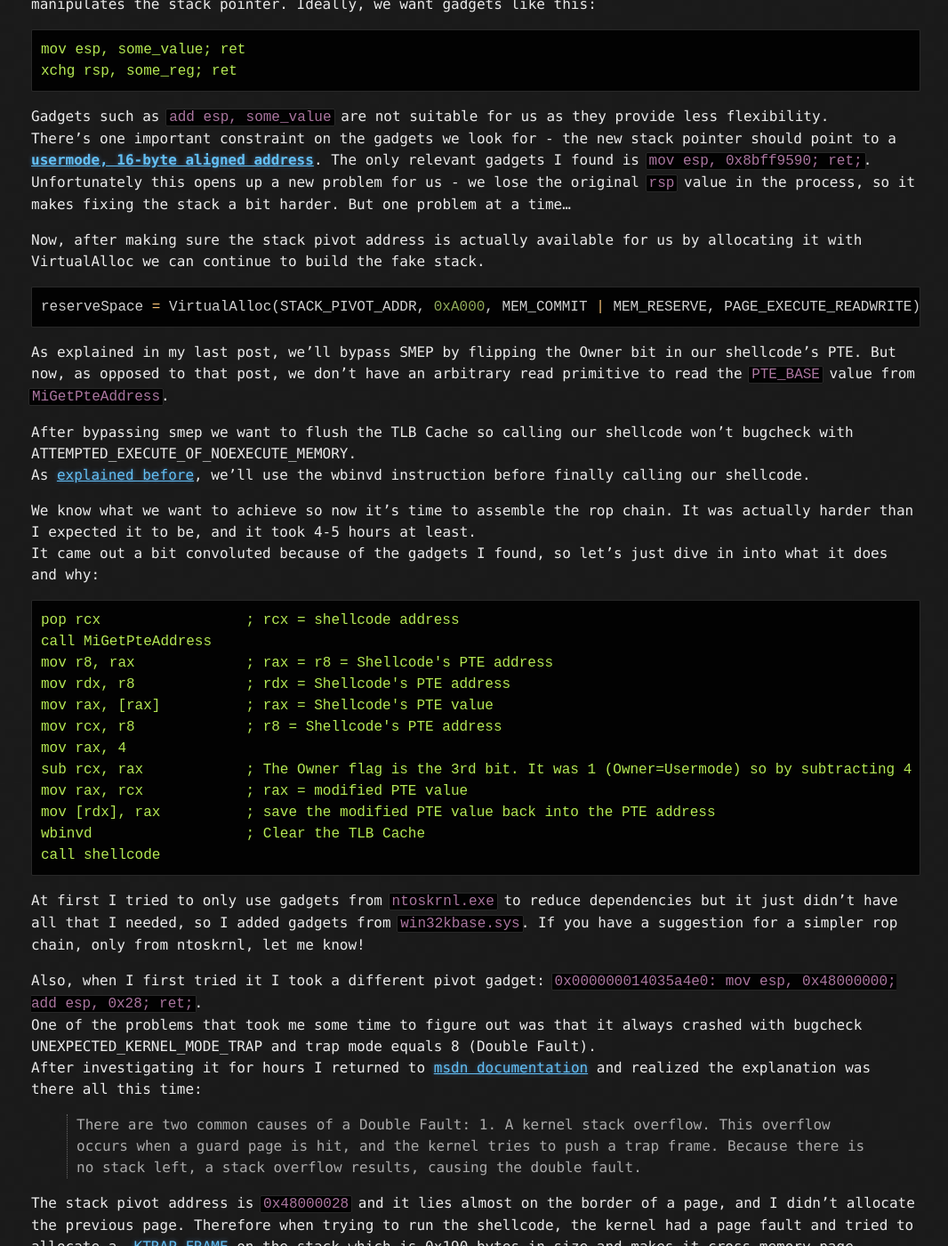
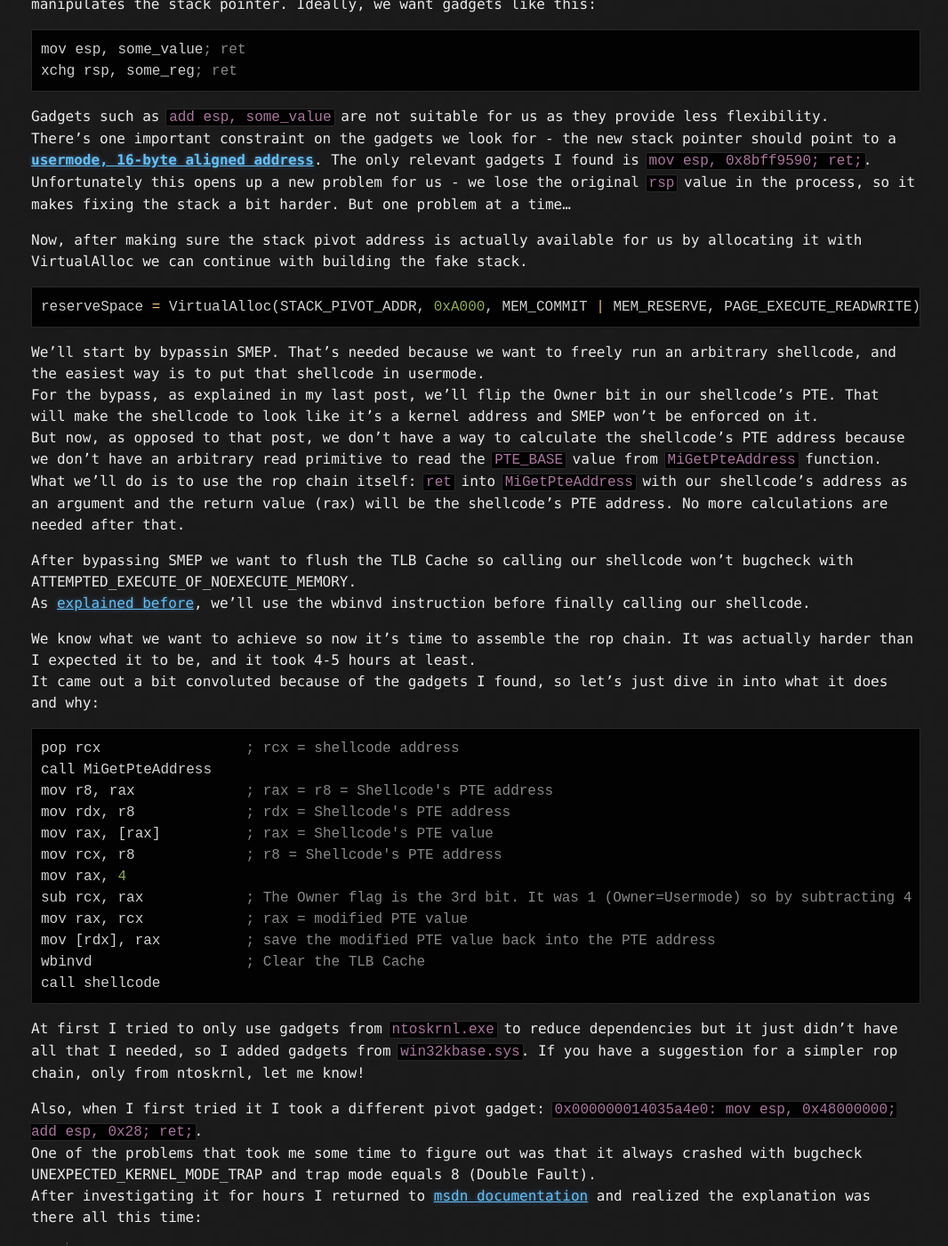
Before and after one commit to Kristal-g/kristal-g.github.io, a Jekyll site: the page built from _posts/2021-03-11-HEVD_Type_Confusion_Windows_10_RS5_x64.md, in a window 1280 px wide and 1400 px high, scrolled down 1780 px. Shown: the whole window at 89% size, without its empty margins (105-1171 px from the left). Built offline with Jekyll 4.4.1, drawn with Linux system fonts in a browser that asks for light colours; some of the changed text lies outside the part shown.

Commit message:
some fixes

````diff
--- a/_posts/2021-03-11-HEVD_Type_Confusion_Windows_10_RS5_x64.md
+++ b/_posts/2021-03-11-HEVD_Type_Confusion_Windows_10_RS5_x64.md
@@ -45,13 +45,13 @@
 First, we want to know what can we control in this situation. After putting a breakpoint in the vulnerable line and triggering the function we can see that none of the registers contain or point to a value that we control. Also the stack doesn't contain any controllable data (that's not surprising on x64 code as it doesn't use the stack for passing arguments).
 So how do we exploit this?
 
-In earlier windows versions it's as simple as it gets - just point it to your shellcode. But now we have SMEP enabled so that won't work anymore.
+In earlier Windows versions it's as simple as it gets - just point it to your shellcode. But now we have SMEP enabled so that won't work anymore.
 We have no direct control over the stack and register values and we assume we don't have any other primitive (read/write for example).
 Luckily for us, the call isn't protected by [Control Flow Guard](https://docs.microsoft.com/en-us/windows/win32/secbp/control-flow-guard) so we can call an arbitrary address **in kernel mode**.
 The way I went for exploiting this is by stack pivoting. This is the only way I found that gives us some wiggle room.
-As before, the ultimate goal is to eventually run arbitrary shellcode.
+As before, the ultimate goal is to eventually run an arbitrary shellcode.
 
-In general lines, what we need to do is this:
+In general, what we need to do is this:
 1. Find a valid stack pivot gadget
 2. Prepare the fake stack to bypass SMEP and call our shellcode
 3. Steal SYSTEM's token
@@ -63,7 +63,7 @@
 ## Prepare stack pivot rop chain
 First, we have to find a stack pivot gadget.
 I like to use [ropper](https://github.com/sashs/Ropper) for finding rop gadgets. We'll extract all the gadgets from ntoskrnl.exe and win32kbase.sys and search there for a gadget that manipulates the stack pointer. Ideally, we want gadgets like this:
-```x86asm
+```nasm
 mov esp, some_value; ret
 xchg rsp, some_reg; ret
 ```
@@ -71,18 +71,21 @@
 There's one important constraint on the gadgets we look for - the new stack pointer should point to a [**usermode, 16-byte aligned address**](https://docs.microsoft.com/en-us/cpp/build/stack-usage?view=msvc-160#:~:text=The%20stack%20will%20always%20be%20maintained%2016-byte%20aligned). The only relevant gadgets I found is `mov esp, 0x8bff9590; ret;`.
 Unfortunately this opens up a new problem for us - we lose the original ```rsp``` value in the process, so it makes fixing the stack a bit harder. But one problem at a time...
 
-Now, after making sure the stack pivot address is actually available for us by allocating it with VirtualAlloc we can continue to build the fake stack.
+Now, after making sure the stack pivot address is actually available for us by allocating it with VirtualAlloc we can continue with building the fake stack.
 ```cpp
 reserveSpace = VirtualAlloc(STACK_PIVOT_ADDR, 0xA000, MEM_COMMIT | MEM_RESERVE, PAGE_EXECUTE_READWRITE);
 ```
-As explained in my last post, we'll bypass SMEP by flipping the Owner bit in our shellcode's PTE. But now, as opposed to that post, we don't have an arbitrary read primitive to read the `PTE_BASE` value from `MiGetPteAddress`.
+We'll start by bypassin SMEP. That's needed because we want to freely run an arbitrary shellcode, and the easiest way is to put that shellcode in usermode.
+For the bypass, as explained in my last post, we'll flip the Owner bit in our shellcode's PTE. That will make the shellcode to look like it's a kernel address and SMEP won't be enforced on it.
+But now, as opposed to that post, we don't have a way to calculate the shellcode's PTE address because we don't have an arbitrary read primitive to read the `PTE_BASE` value from `MiGetPteAddress` function.
+What we'll do is to use the rop chain itself: `ret` into `MiGetPteAddress` with our shellcode's address as an argument and the return value (rax) will be the shellcode's PTE address. No more calculations are needed after that.
 
-After bypassing smep we want to flush the TLB Cache so calling our shellcode won't bugcheck with ATTEMPTED_EXECUTE_OF_NOEXECUTE_MEMORY.
+After bypassing SMEP we want to flush the TLB Cache so calling our shellcode won't bugcheck with ATTEMPTED_EXECUTE_OF_NOEXECUTE_MEMORY.
 As [explained before](https://kristal-g.github.io/2021/02/07/HEVD_StackOverflowGS_Windows_10_RS5_x64.html#:~:text=The%20TLB%20is%20a%20small%20buffer%20in%20the%20CPU), we'll use the wbinvd instruction before finally calling our shellcode.
 
 We know what we want to achieve so now it's time to assemble the rop chain. It was actually harder than I expected it to be, and it took 4-5 hours at least.
 It came out a bit convoluted because of the gadgets I found, so let's just dive in into what it does and why:
-```x86asm
+```nasm
 pop rcx                 ; rcx = shellcode address
 call MiGetPteAddress
 mov r8, rax             ; rax = r8 = Shellcode's PTE address
@@ -104,7 +107,7 @@
 After investigating it for hours I returned to [msdn documentation](https://docs.microsoft.com/en-us/windows-hardware/drivers/debugger/bug-check-0x7f--unexpected-kernel-mode-trap#:~:text=There%20are%20two%20common%20causes%20of%20a%20Double%20Fault) and realized the explanation was there all this time:
 > There are two common causes of a Double Fault: 1. A kernel stack overflow. This overflow occurs when a guard page is hit, and the kernel tries to push a trap frame. Because there is no stack left, a stack overflow results, causing the double fault.
 
-The stack pivot address is `0x48000028` and it lies almost on the border of a page, and I didn't allocate the previous page. Therefore when trying to run the shellcode, the kernel had a page fault and tried to allocate a [_KTRAP_FRAME](https://www.vergiliusproject.com/kernels/x64/Windows%2010%20%7C%202016/2009%2020H2%20(October%202020%20Update)/_KTRAP_FRAME) on the stack which is 0x190 bytes in size and makes it cross memory page boundries in the process. Allocating the previous page fixed the Double Fault problem. If your pivot gadget is with a similar condition I hope this will help a bit.
+The stack pivot address is `0x48000028` and it lies almost on the border of a page, and I didn't allocate the previous page. Therefore when trying to run the shellcode, the kernel had a page fault and tried to allocate a [_KTRAP_FRAME](https://www.vergiliusproject.com/kernels/x64/Windows%2010%20%7C%202016/2009%2020H2%20(October%202020%20Update)/_KTRAP_FRAME) on the stack which is 0x190 bytes in size and makes it cross memory page boundaries in the process. Allocating the previous page fixed the Double Fault problem. If your pivot gadget is with a similar condition I hope this will help a bit.
 Other than that, for some reason, the results weren't consistent at all. Taking a different stack pivot gadget fixed it.
 
 The full stack prep looks like:
@@ -170,7 +173,7 @@
 ```
 
 Stage 3 & 4 looks like that:
-```x86asm
+```nasm
 	pop rax ; Get stack limit from fake stack
 
     ; Start searching for the Control Code
@@ -206,4 +209,4 @@
 <br/>
 
 ## Contact me
-Feel free to reach out at my [twitter](https://twitter.com/gal_kristal) or [email](mailto:gkristal.w@gmail.com)!
+Feel free to reach out at my [Twitter](https://twitter.com/gal_kristal) or [email](mailto:gkristal.w@gmail.com)!
````
Also changed, not shown: other parts of _posts/2021-03-11-HEVD_Type_Confusion_Windows_10_RS5_x64.md (+3 -3 lines), index.md (line endings or trailing spaces).
